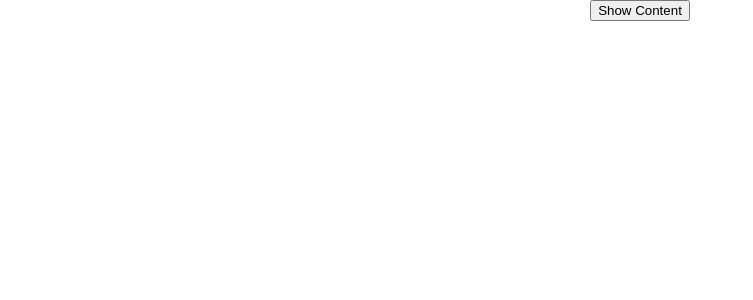
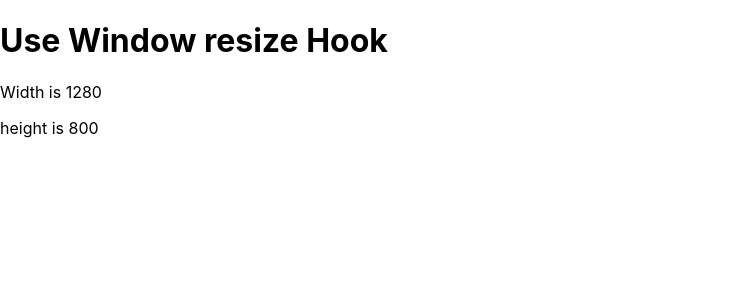
Before and after one commit to mmzhhhh/react-25projects, a React (Create React App) app: page / in a window 1280 px wide. Shown: the top 300 px of the page, without its empty margins (0-753 px from the left). Built offline with nearby package versions, Linux system fonts and the light colour scheme.

Commit message:
added use-window-resize-vue project

```diff
--- a/src/App.js
+++ b/src/App.js
@@ -19,6 +19,7 @@ import FeatureFlagGlobalState from "./components/feature-flag/context/index.jsx"
 import FeaturesFlags from "./components/feature-flag/index.jsx";
 import UseFetchHookTest from "./components/use-fetch/test.jsx";
 import UseOnclickOutsideTest from "./components/use-outside-click/test.jsx";
+import UseWindowResizeTest from "./components/use-window-resize-vue/test.jsx";
 
 
 function App() {
@@ -42,7 +43,8 @@ function App() {
         <FeaturesFlags/>
       </FeatureFlagGlobalState> */}
       {/* <UseFetchHookTest/> */}
-      <UseOnclickOutsideTest/>
+      {/* <UseOnclickOutsideTest/> */}
+      <UseWindowResizeTest/>
     </div>
   );
 }
--- /dev/null
+++ b/src/components/use-window-resize-vue/index.jsx
@@ -0,0 +1,22 @@
+import { useLayoutEffect, useState } from "react";
+
+export default function useWindowResize(){
+    const [windowSize,setWindowSize]=useState({width:0,height:0});
+
+    function handleResize(){
+        setWindowSize({
+            width:window.innerWidth,
+            height:window.innerHeight,
+        })
+    }
+
+    useLayoutEffect(()=>{
+        handleResize();
+
+        window.addEventListener("resize",handleResize);
+
+        return ()=>{window.removeEventListener("resize",handleResize)}
+    },[])
+
+    return windowSize
+}
--- /dev/null
+++ b/src/components/use-window-resize-vue/test.jsx
@@ -0,0 +1,12 @@
+import useWindowResize from './index'
+export default function UseWindowResizeTest(){
+    const windowSize=useWindowResize();
+    const {width,height}=windowSize;
+    return (
+        <div>
+            <h1>Use Window resize Hook</h1>
+            <p>Width is {width}</p>
+            <p>height is {height}</p>
+        </div>
+    )
+}
```
